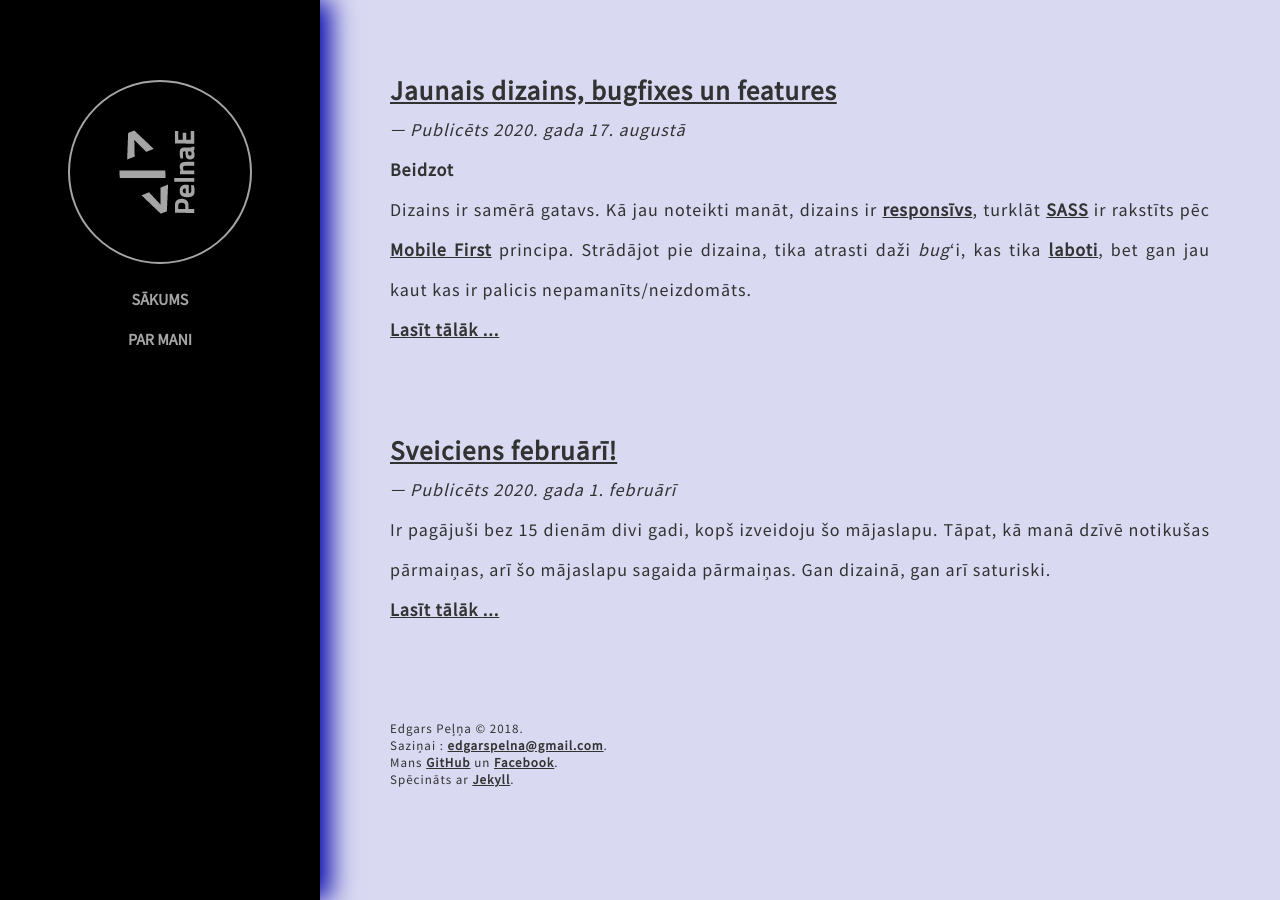
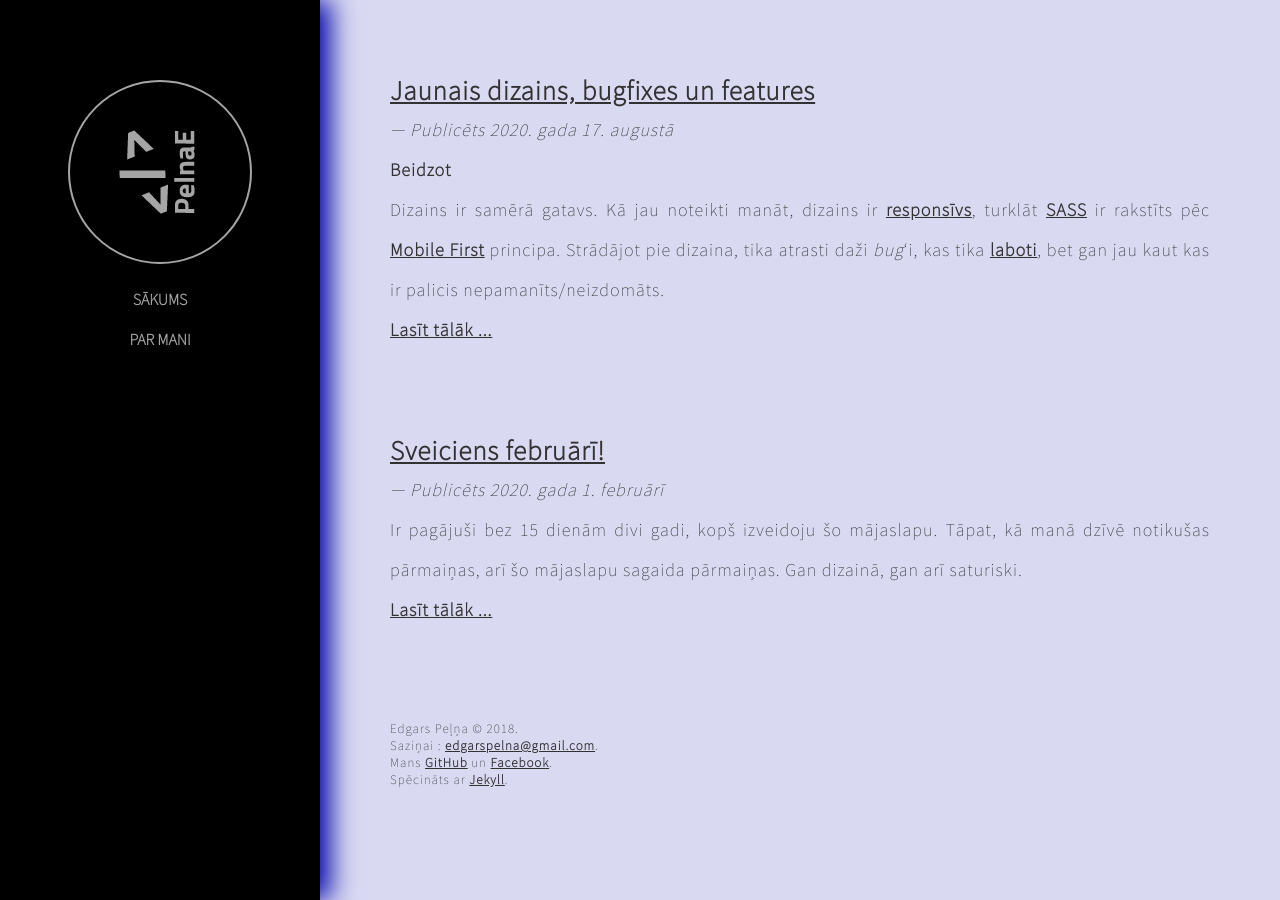
Before and after one commit to edgarspe20/edgarspe20.github.io, a Jekyll site: the page built from index.html, in a window 1280 px wide. Built offline with Jekyll 4.4.1, drawn with Linux system fonts in a browser that asks for light colours; the list of posts is cut into pages by our own code.

Commit message:
Optimizing site

```diff
--- a/_includes/head.html
+++ b/_includes/head.html
@@ -3,10 +3,11 @@
 	<meta http-equiv="X-UA-Compatible" content="IE=edge">
 	<meta name="viewport" content="width=device-width, initial-scale=1">
 	<link rel="icon" type="image/x-icon" href="{{ "/assets/pictures/icon.png" | prepend: site.baseurl | prepend: site.url }}">
+	<link rel="preconnect" href="https://fonts.gstatic.com">
+	<link href="https://fonts.googleapis.com/css2?family=Source+Sans+Pro:wght@200&display=swap" rel="stylesheet">
 	<link rel="stylesheet" href="{{ "/css/main.css" | prepend: site.baseurl }}">
 	<link rel="alternate" type="application/atom+xml" title="News Feed (Atom)" href="/atom.xml">
 	<!-- Global site tag (gtag.js) - Google Analytics -->
-	<script async src="https://www.googletagmanager.com/gtag/js?id=UA-114301426-1"></script>
 	<script>
 		window.dataLayer = window.dataLayer || [];
 		function gtag(){dataLayer.push(arguments);}
--- a/css/main.scss
+++ b/css/main.scss
@@ -1,7 +1,5 @@
 ---
 ---
-
-@import url('https://fonts.googleapis.com/css2?family=Source+Sans+Pro&display=swap');
 
 @import "syntax-highlighting";
 
```
